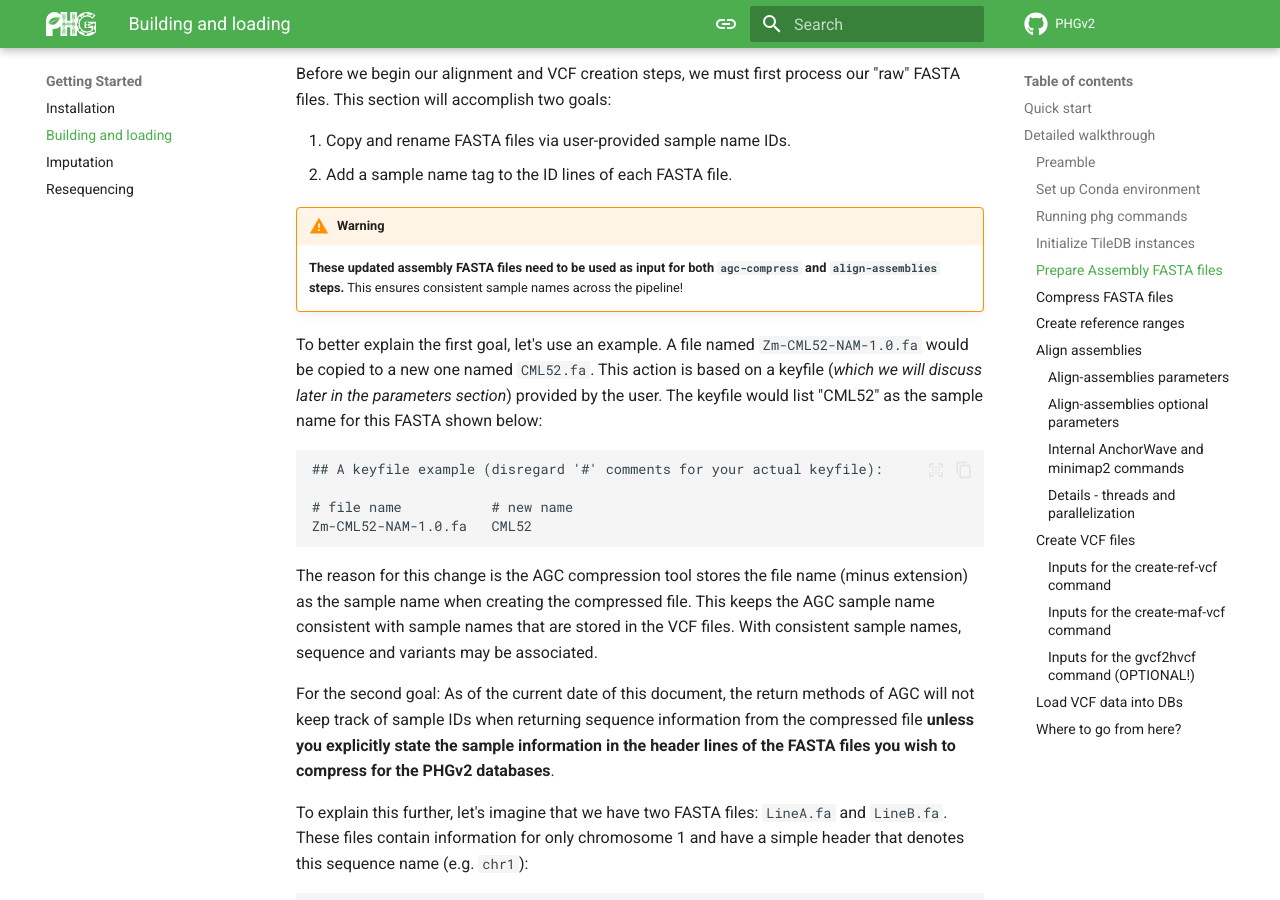
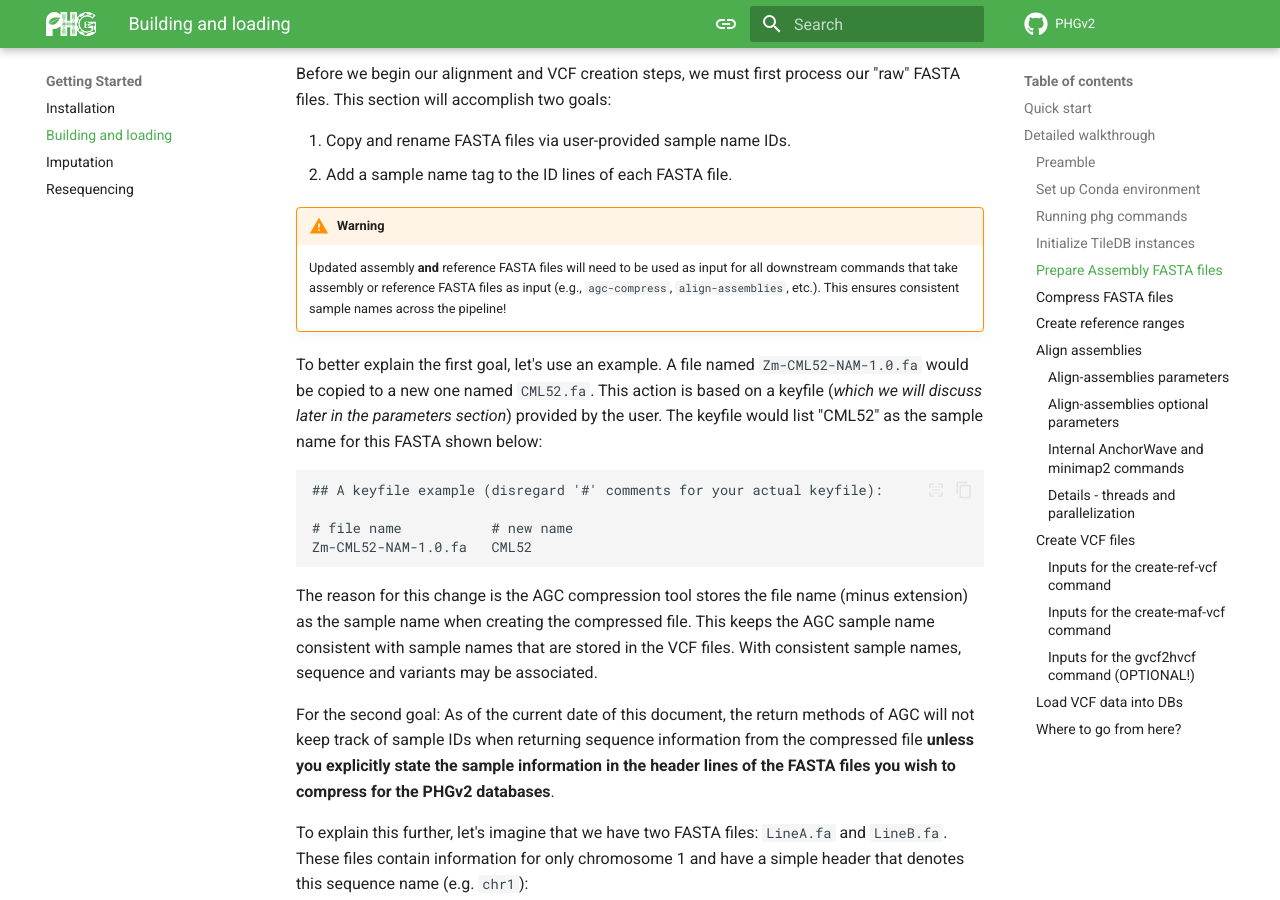
Before and after one commit to maize-genetics/phg_v2, an MkDocs documentation site: the page built from docs/build_and_load.md, in a window 1280 px wide and 900 px high, scrolled down 6425 px. Built offline with MkDocs 1.6.1 and Material for MkDocs 9.7.7, drawn with Linux system fonts in a browser that asks for light colours; comment, search, counter and statistics services are not loaded.

Commit message:
Update grammar for inputs

```diff
--- a/docs/build_and_load.md
+++ b/docs/build_and_load.md
@@ -328,9 +328,11 @@ goals:
 2. Add a sample name tag to the ID lines of each FASTA file.
 
 !!! warning
-    **These updated assembly FASTA files need to be used as input for
-    both `agc-compress` and `align-assemblies` steps.** This ensures
-    consistent sample names across the pipeline!
+    Updated assembly **and** reference FASTA files will need to
+    be used as input for all downstream commands that take assembly
+    or reference FASTA files as input (e.g., `agc-compress`,
+    `align-assemblies`, etc.). This ensures consistent sample names
+    across the pipeline!
 
 To better explain the first goal, let's use an example. A file named
 `Zm-CML52-NAM-1.0.fa` would be copied to a new one named `CML52.fa`.
```
